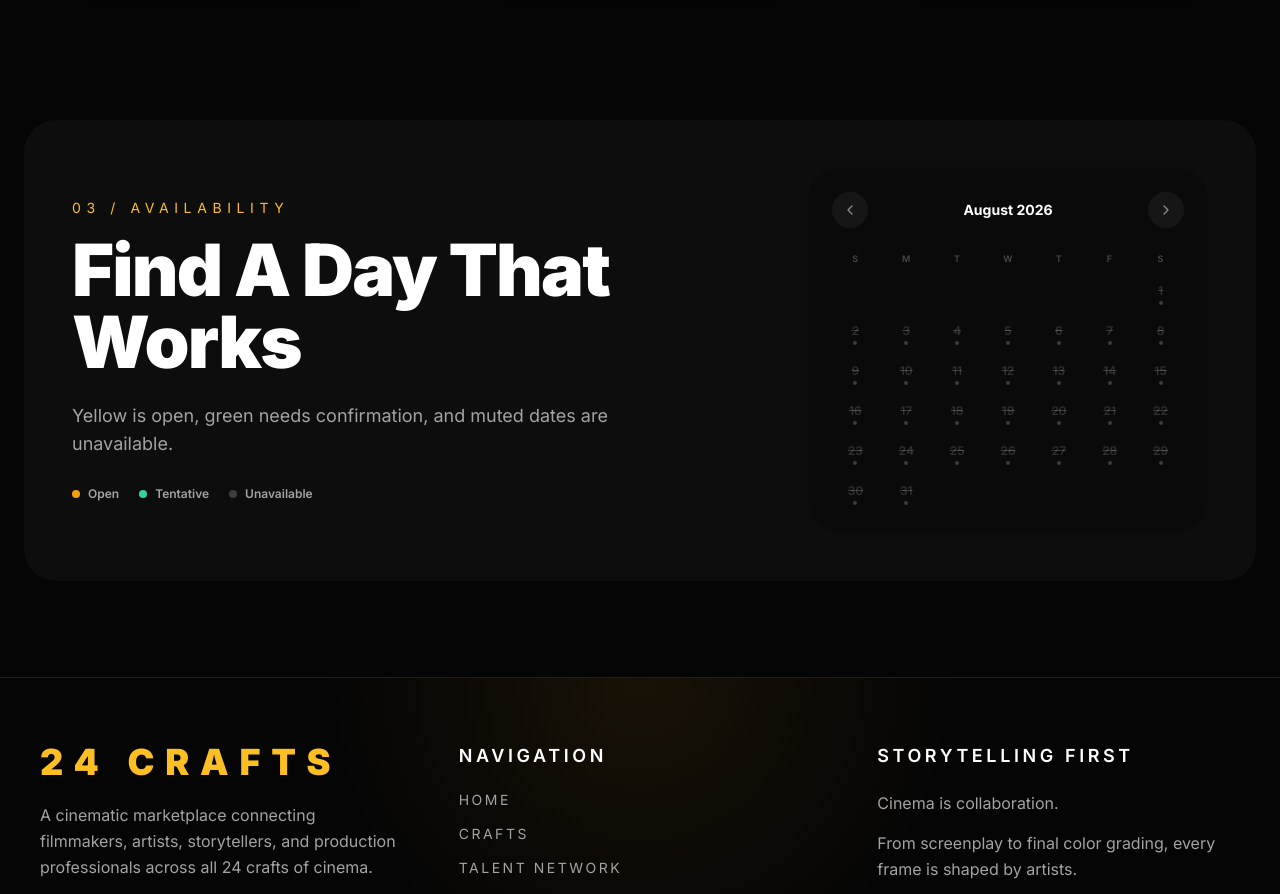
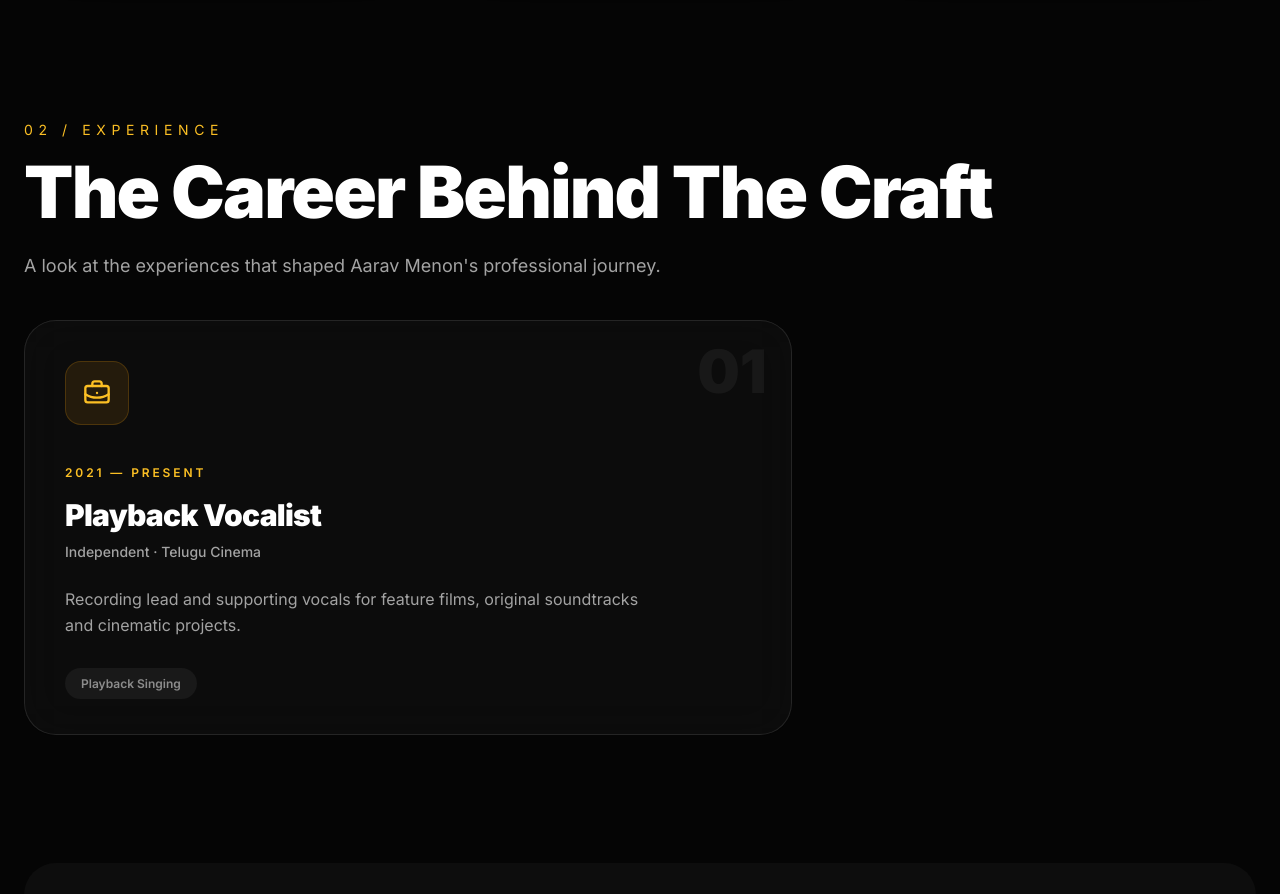
Before and after one commit to abhinavreddy2684-droid/PR.Pre.Pro.Post, a React (Vite) app in the folder 24-crafts/: page /talent/1 in a window 1280 px wide. Shown: the part 2160-3054 px from the top of the page. Built offline with nearby package versions, Linux system fonts and the light colour scheme.

Commit message:
Add experience data for profile preview

```diff
--- a/24-crafts/src/data/talents.js
+++ b/24-crafts/src/data/talents.js
@@ -11,6 +11,15 @@ const playbackSingers = [
     availability: "Available",
     image: "https://images.unsplash.com/photo-1516280440614-37939bbacd81?auto=format&fit=crop&w=900&q=85",
     bio: "Playback vocalist known for expressive performances across Telugu and Hindi cinema.",
+    experiences: [
+      {
+        period: "2021 — Present",
+        title: "Playback Vocalist",
+        company: "Independent · Telugu Cinema",
+        description: "Recording lead and supporting vocals for feature films, original soundtracks and cinematic projects.",
+        craft: "Playback Singing",
+      },
+    ],
   },
   {
     id: 2,
@@ -22,6 +31,22 @@ const playbackSingers = [
     availability: "Available",
     image: "https://images.unsplash.com/photo-1534528741775-53994a69daeb?auto=format&fit=crop&w=900&q=85",
     bio: "Versatile vocalist with a warm tone and experience in feature films and original soundtracks.",
+    experiences: [
+      {
+        period: "2022 — Present",
+        title: "Playback Vocalist",
+        company: "Feature Film Productions",
+        description: "Lead vocals and studio recording across feature films and original soundtrack releases.",
+        craft: "Playback Singing",
+      },
+      {
+        period: "2018 — 2022",
+        title: "Studio Vocalist",
+        company: "Independent Music Productions",
+        description: "Worked with composers and music directors on original songs, demos and commercial recordings.",
+        craft: "Playback Singing",
+      },
+    ],
   },
   {
     id: 3,
@@ -33,6 +58,29 @@ const playbackSingers = [
     availability: "Available",
     image: "https://images.unsplash.com/photo-1506794778202-cad84cf45f1d?auto=format&fit=crop&w=900&q=85",
     bio: "Playback singer blending contemporary pop vocals with classical foundations.",
+    experiences: [
+      {
+        period: "2023 — Present",
+        title: "Playback Singer",
+        company: "South Indian Film Productions",
+        description: "Recording contemporary and classical-influenced vocals for feature films and soundtrack projects.",
+        craft: "Playback Singing",
+      },
+      {
+        period: "2020 — 2023",
+        title: "Recording Artist",
+        company: "Independent Studios",
+        description: "Created vocal arrangements and recorded original music for independent productions.",
+        craft: "Playback Singing",
+      },
+      {
+        period: "2018 — 2020",
+        title: "Live Vocalist",
+        company: "Live & Stage Productions",
+        description: "Performed across live showcases while developing a studio-focused playback practice.",
+        craft: "Playback Singing",
+      },
+    ],
   },
   {
     id: 4,
@@ -44,6 +92,36 @@ const playbackSingers = [
     availability: "On request",
     image: "https://images.unsplash.com/photo-1488426862026-3ee34a7d66df?auto=format&fit=crop&w=900&q=85",
     bio: "Singer and live performer experienced in cinematic, folk and acoustic arrangements.",
+    experiences: [
+      {
+        period: "2024 — Present",
+        title: "Playback Singer",
+        company: "Feature Film & Streaming Projects",
+        description: "Recording cinematic vocals for feature films and streaming productions across multiple languages.",
+        craft: "Playback Singing",
+      },
+      {
+        period: "2021 — 2024",
+        title: "Studio Vocalist",
+        company: "Music Direction Studios",
+        description: "Collaborated with composers on vocal production, scratch tracks and final soundtrack recordings.",
+        craft: "Playback Singing",
+      },
+      {
+        period: "2019 — 2021",
+        title: "Live Performer",
+        company: "Independent Stage Productions",
+        description: "Performed acoustic and folk-inspired sets while building a professional recording portfolio.",
+        craft: "Playback Singing",
+      },
+      {
+        period: "2017 — 2019",
+        title: "Session Vocalist",
+        company: "Independent Recording Projects",
+        description: "Contributed vocals to independent songs, demos and short-form visual productions.",
+        craft: "Playback Singing",
+      },
+    ],
   },
   {
     id: 5,
```
